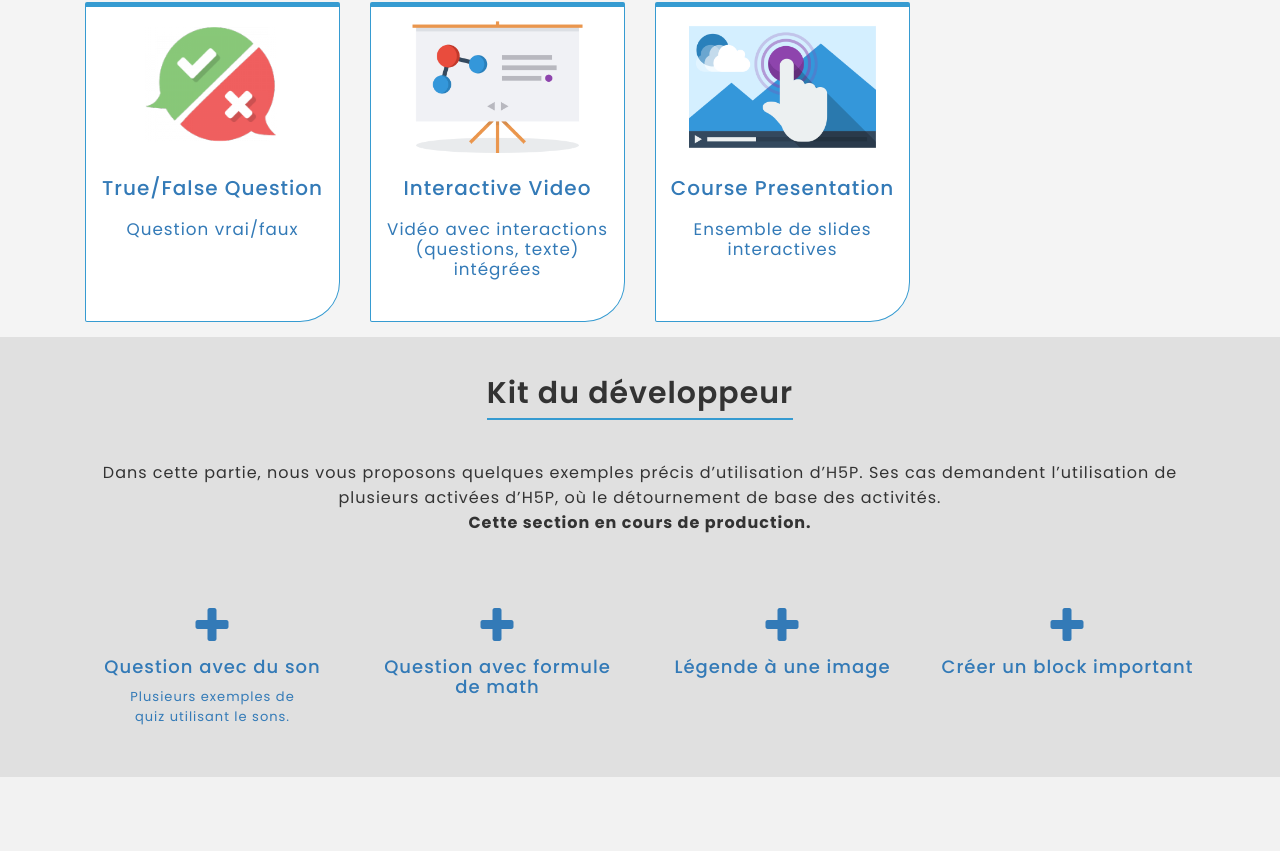
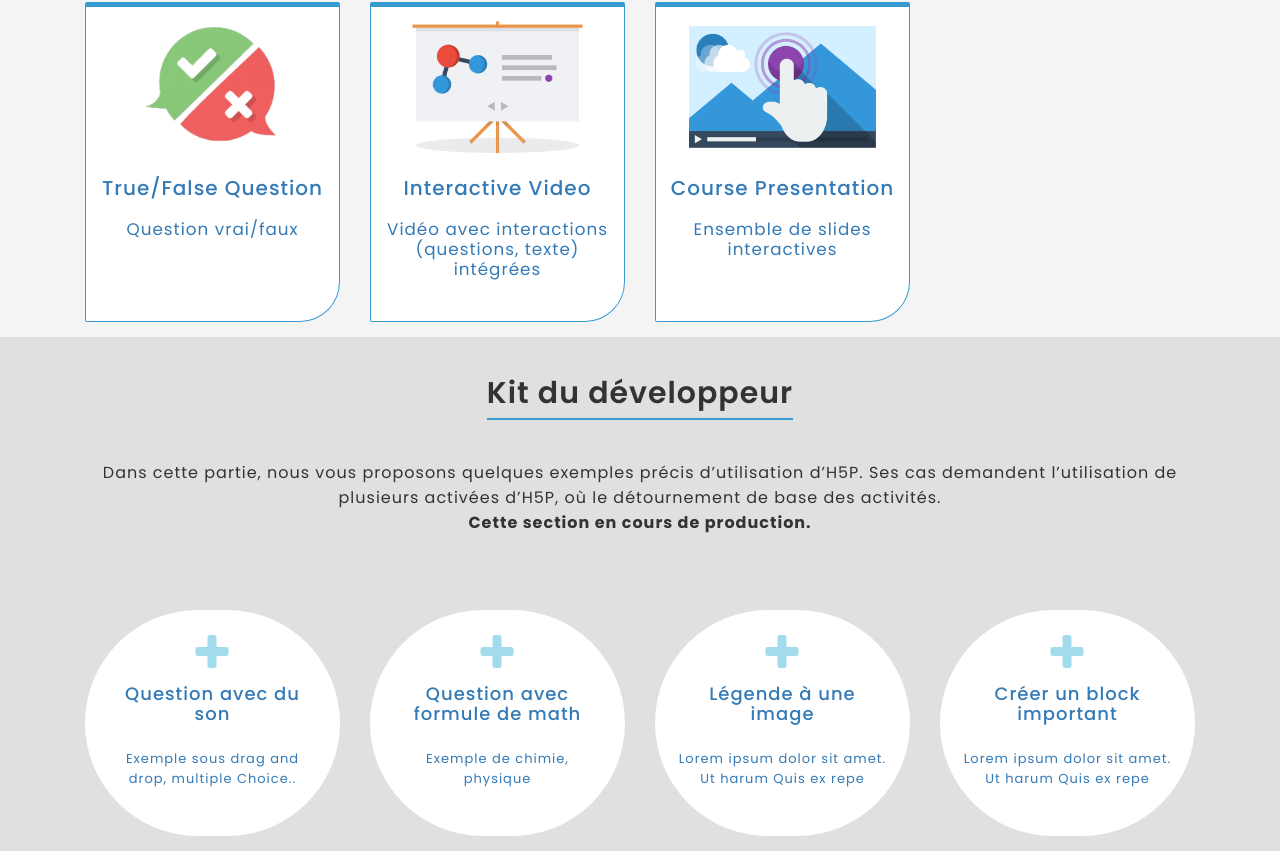
Before and after one commit to fondation-unit/guide-H5P, a plain HTML site: page index.html in a window 1280 px wide. Shown: the part 3811-4662 px from the top of the page. Before the commit the page ends 4588 px from the top, so only its background shows below. Drawn offline with Linux system fonts and the light colour scheme; files that its build step writes are made by us from their sources.

Commit message:
style kit-dev

```diff
--- a/assets/css/style.css
+++ b/assets/css/style.css
@@ -3,21 +3,14 @@
    Table Of Content
 
    1. Global Style
-   2. Preloader
+   2. Section title, p, ul, li....
    3. Home Section and Navigation Menu
-   4. About Me
-   5. Portfolio
-   6. Testimonial
-   7. Statistics
-   8. Services
-   9. Call to Action
-  10. Contact Us
-  11. Social Icons
-  12. Footer
-  13. Responsive
-  14. Scroll To Top
-  15. Useful Classes ( Such as : Margin, Padding, colors  "This classes will be helpful for you during designing/development time.")
-  16. UiPasta Credit
+   4. Introduction
+   5. Listing
+
+   Pages d'exemple
+   6. Exemple section
+
 
 */
 
@@ -152,6 +145,7 @@ li {
 .too-section h3{
   padding: 0 40px 0px 40px !important;
 }
+
 /* Home Section and Navigation Menu
 ---------------------------------------------------------------------- */
 section{
@@ -347,6 +341,35 @@ section{
   z-index: 2;
 }
 
+/* Kit du développeur
+---------------------------------------------------------------------- */
+.mix .col-inner-kit {
+  display: inline-block;
+  vertical-align: top;
+  border-radius: 200px;
+  min-height: 200px;
+  background: #fff;
+  position: relative;
+  margin: 5px 0;
+  padding: 22px;
+  width: 100%;
+}
+.col-inner-kit:hover {
+  border-radius: 200px 200px 10px 200px;
+  box-shadow: 0px 16px 22px 0px rgba(90, 91, 95, 0.3);
+  top: -5px;
+  -webkit-transition: all 0.3s ease-in-out;
+  transition: all 0.3s ease-in-out;
+}
+.col-inner-kit p{
+  padding: 15px 0 15px 0!important;
+}
+.col-inner-kit .fa{
+  color: #a2dcec;
+}
+.col-inner-kit:hover .fa{
+  color: #666666;
+}
 /* Pages d'exemple
 ---------------------------------------------------------------------------------------------------------------- */
 /* Exemple section
--- a/index.html
+++ b/index.html
@@ -453,29 +453,39 @@
                 <b>Cette section en cours de production.</b> </p>
             </div>
             <div class="container">
-                <div class="col-12 col-sm-6 col-md-4 col-lg-3 mix">
+              <div class="col-12 col-sm-6 col-md-4 col-lg-3 mix">
+                <div class="col-inner-kit">
                   <a href="src/kitdev/question-sons.html">
                     <i class="fa fa-plus fa-3x"></i>
                     <h4>Question avec du son</h4>
-                    <p>Plusieurs exemples de quiz utilisant le sons.</p>
+                    <p>Exemple sous drag and drop, multiple Choice..</p>
                   </a>
                 </div>
-                <div class="col-12 col-sm-6 col-md-4 col-lg-3 mix">
+              </div>
+              <div class="col-12 col-sm-6 col-md-4 col-lg-3 mix">
+                <div class="col-inner-kit">
                   <a href="src/kitdev/question-math.html">
                     <i class="fa fa-plus fa-3x"></i>
                     <h4>Question avec formule de math</h4>
+                    <p>Exemple de chimie, physique</p>
                   </a>
                 </div>
-                <div class="col-12 col-sm-6 col-md-4 col-lg-3 mix">
+              </div>
+              <div class="col-12 col-sm-6 col-md-4 col-lg-3 mix">
+                <div class="col-inner-kit">
                   <a href="src/exemples/question-sons.html">
                     <i class="fa fa-plus fa-3x"></i>
                     <h4>Légende à une image</h4>
+                    <p>Lorem ipsum dolor sit amet. Ut harum Quis ex repe</p>
                   </a>
                 </div>
-                <div class="col-12 col-sm-6 col-md-4 col-lg-3 mix">
+              </div>
+              <div class="col-12 col-sm-6 col-md-4 col-lg-3 mix">
+                <div class="col-inner-kit">
                   <a href="src/exemples/question-sons.html">
                     <i class="fa fa-plus fa-3x"></i>
                     <h4>Créer un block important</h4>
+                    <p>Lorem ipsum dolor sit amet. Ut harum Quis ex repe</p>
                   </a>
                 </div>
               </div>
```
Also changed, not shown: src/kitdev/question-math.html (+1 -1 lines), src/kitdev/question-sons.html (+6 -2 lines).
